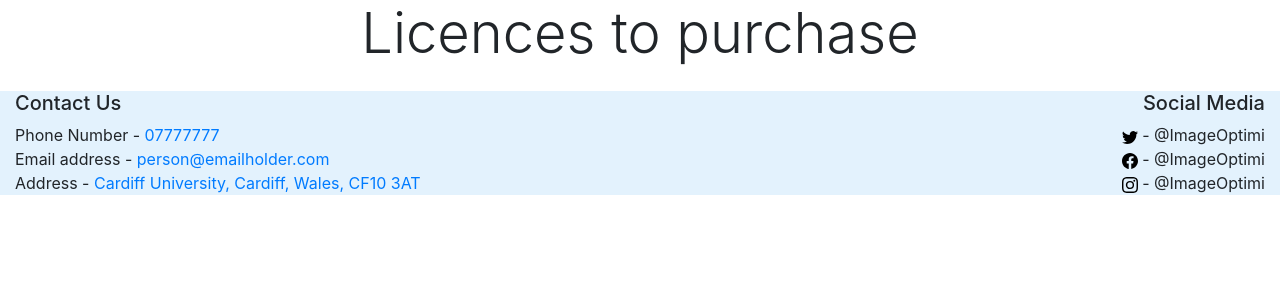
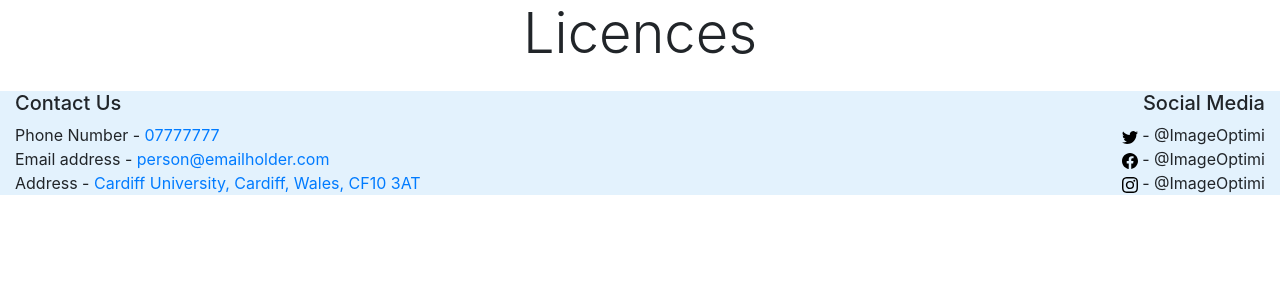
Before and after one commit to milosvujovic/imageoptim_project, a Flask app: page / in a window 1280 px wide. Shown: the part 56-356 px from the top of the page. Run offline with Flask 2, Linux system fonts and the light colour scheme; data that the repository does not hold is empty; some libraries are stand-ins or nearby versions.

Commit message:
Changing name back to original

```diff
--- a/templates/home.html
+++ b/templates/home.html
@@ -1,7 +1,7 @@
 {% extends 'template.html' %}
 {% block MainContents %}
   <div class="container-fluid">
-    <h1 class="display-4 text-center">Licences to purchase</h1>
+    <h1 class="display-4 text-center">Licences</h1>
       <table class="table table-striped">
         <tbody>
           {% for licence in licences %}
```
